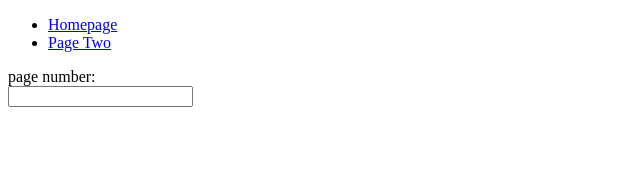
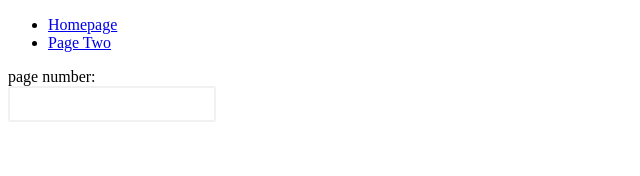
Before and after one commit to sampahcoding/react-web-redux-sagas, a React (Create React App) app: page /search in a window 1280 px wide. Shown: the top 176 px of the page, without its empty margins (0-640 px from the left). Built offline with nearby package versions, Linux system fonts and the light colour scheme; no server answers.

Commit message:
debouncing search and container presentational concept

```diff
--- a/package.json
+++ b/package.json
@@ -4,6 +4,7 @@
   "private": true,
   "dependencies": {
     "axios": "^0.18.0",
+    "lodash": "^4.17.10",
     "react": "^16.3.2",
     "react-dom": "^16.3.2",
     "react-redux": "^5.0.7",
--- a/src/components/Search.js
+++ b/src/components/Search.js
@@ -1,6 +1,8 @@
 import React, { Component } from 'react';
 import { connect } from 'react-redux';
 import { listPhotos } from '../reducers/PhotosReducer';
+import TextInput from './forms/TextInput';
+import {debounce} from 'lodash';
 
 class Search extends Component {
   constructor(props) {
@@ -14,6 +16,7 @@ class Search extends Component {
      }
    };
    this.updateQ = this.updateQ.bind(this);
+   this.requestData = debounce(this.requestData,1000);
   }
 
   componentDidMount() {
@@ -21,9 +24,13 @@ class Search extends Component {
 
   }
 
+  requestData() {
+    this.props.listPhotos(this.state.params);
+  }
+
   updateQ(e) {
-    this.setState({params: { q: e.target.value }});
-    this.props.listPhotos(this.state.params);
+    this.setState({params: { q: e.q }});
+    this.requestData();
   }
 
   item(data, index) {
@@ -31,7 +38,6 @@ class Search extends Component {
   }
 
   render() {
-    console.log(this.props);
     const { search } = this.props.location;
     const params = new URLSearchParams(search);
     const page = params.get('page'); // bar
@@ -39,7 +45,7 @@ class Search extends Component {
       <div style={this.props.loading === true ? style.loading: style.loaded}>
         page number: { page }
         <br/>
-        <input type="text" id="q" name="q" onChange={ this.updateQ } value={this.state.q} />
+        <TextInput id="q" name="q" onChange={ this.updateQ } value={this.state.q} />
         {this.props.photos.map(this.item)}
       </div>
     );
--- /dev/null
+++ b/src/components/forms/TextInput.js
@@ -0,0 +1,25 @@
+import React, { Component } from 'react';
+
+class TextInput extends Component {
+  constructor(props) {
+   super(props);
+   this.onChange = this.onChange.bind(this);
+  }
+
+  onChange(e) {
+    var state = {};
+    state[this.props.name] = e.target.value;
+    this.props.onChange(state);
+  }
+
+  render() {
+    return (
+      <input type="text"
+        {... this.props}
+        style={{borderRadius: "3px", borderStyle:"solid", boxShadow: "none", height: "30px", borderColor: "#f1f1f1", minWidth: "200px"}}
+        onChange={ this.onChange } />
+    );
+  }
+}
+
+export default TextInput;
--- a/src/sagas/SearchPhotosSagas.js
+++ b/src/sagas/SearchPhotosSagas.js
@@ -1,4 +1,4 @@
-import { call, put , takeEvery} from 'redux-saga/effects';
+import { call, put , takeLatest} from 'redux-saga/effects';
 import axios from 'axios';
 import * as actionTypes from '../const/ActionTypes';
 import * as API from '../const/Api';
@@ -20,5 +20,5 @@ function* getListPhotos(action) {
 // Watcher sagas//
 export function* wacthGetListPhotos() {
   console.log("Redux saga is watching LOAD_PHOTOS action listener...");
-  yield takeEvery(actionTypes.GET_PHOTOS, getListPhotos);
+  yield takeLatest(actionTypes.GET_PHOTOS, getListPhotos);
 }
```
Also changed, not shown: 1 other file (tests, documents, lock files or other folders).
